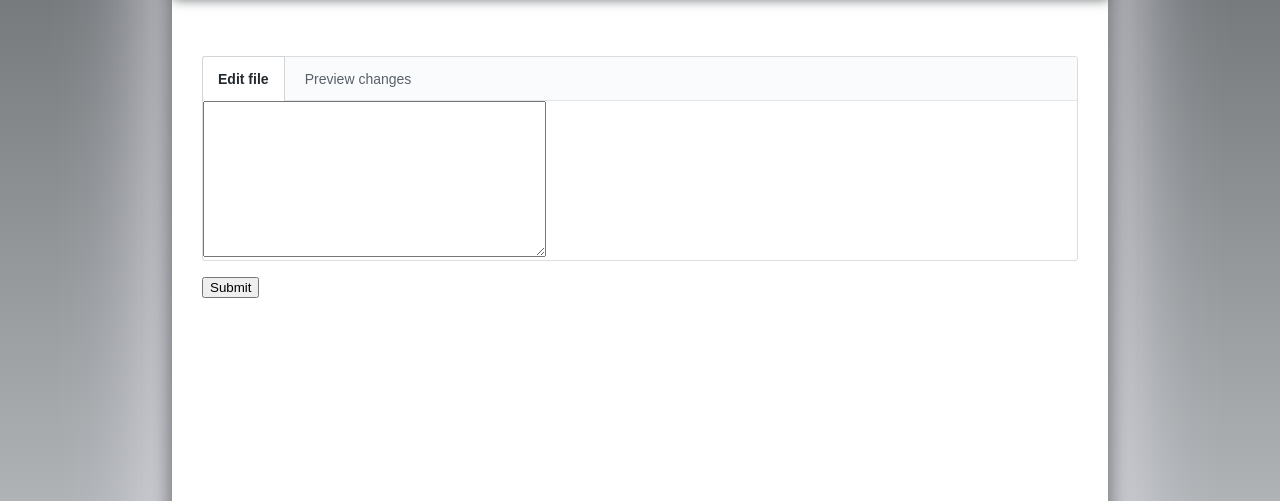
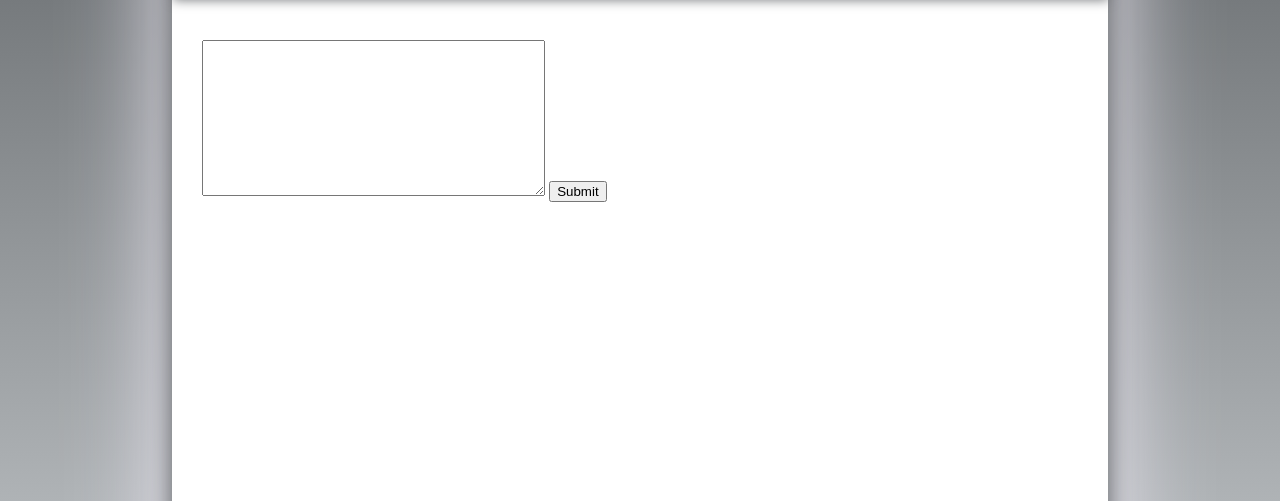
Before and after one commit to dengmingcong/pensieve, a Django app: page /blog/add/ in a window 1280 px wide. Shown: the part 155-656 px from the top of the page. Run offline with Django 3.2, Linux system fonts and the light colour scheme; a user stored in the database is signed in.

Commit message:
Create CodeMirror instance with JavaScript instead of HTML.

```diff
--- a/blog/templates/blog/blog_form.html
+++ b/blog/templates/blog/blog_form.html
@@ -3,36 +3,14 @@
 {% block content %}
 <form action="" method="post">
   {% csrf_token %}
-  <div class="file container-preview">
-    <div class="file-header">
-      <div class="tabnav-tabs">
-        <button type="button" class="tabnav-tab selected" data-tab="show-code">
-          Edit file
-        </button>
-        <button type="button" class="tabnav-tab" data-tab="preview">
-          Preview changes
-        </button>
-      </div>
-    </div>
-    <div class="commit-create position-relative">
-      {{ form.content }}
-    </div>
-    <div class="loading-preview-msg hidden">
-      <p class="preview-msg">Loading preview...</p>
-    </div>
-    <div class="commit-preview hidden"></div>
-  </div>
+  {{ form.content }}
   <input type="submit" value="Submit">
 </form>
 
 {% load static %}
-<script src="{% static 'blog/codemirror/lib/codemirror.js' %}"></script>
 <link rel="stylesheet" href="{% static 'blog/codemirror/lib/codemirror.css' %}">
-<script src="{% static 'blog/codemirror/mode/markdown/markdown.js' %}"></script>
-<script src="{% static 'blog/codemirror/mode/gfm/gfm.js' %}"></script>
 <link rel="stylesheet" href="{% static 'blog/css/editor.css' %}">
-
-<script data-main="{% static 'blog/javascript/active-tab.js' %}" src="{% static 'blog/javascript/require.js' %}"></script>
+<script data-main="{% static 'blog/javascript/preview-codemirror.js' %}" src="{% static 'blog/javascript/require.js' %}"></script>
 {% endblock %}
 
 {% block sidebar %}{% endblock %}
```
